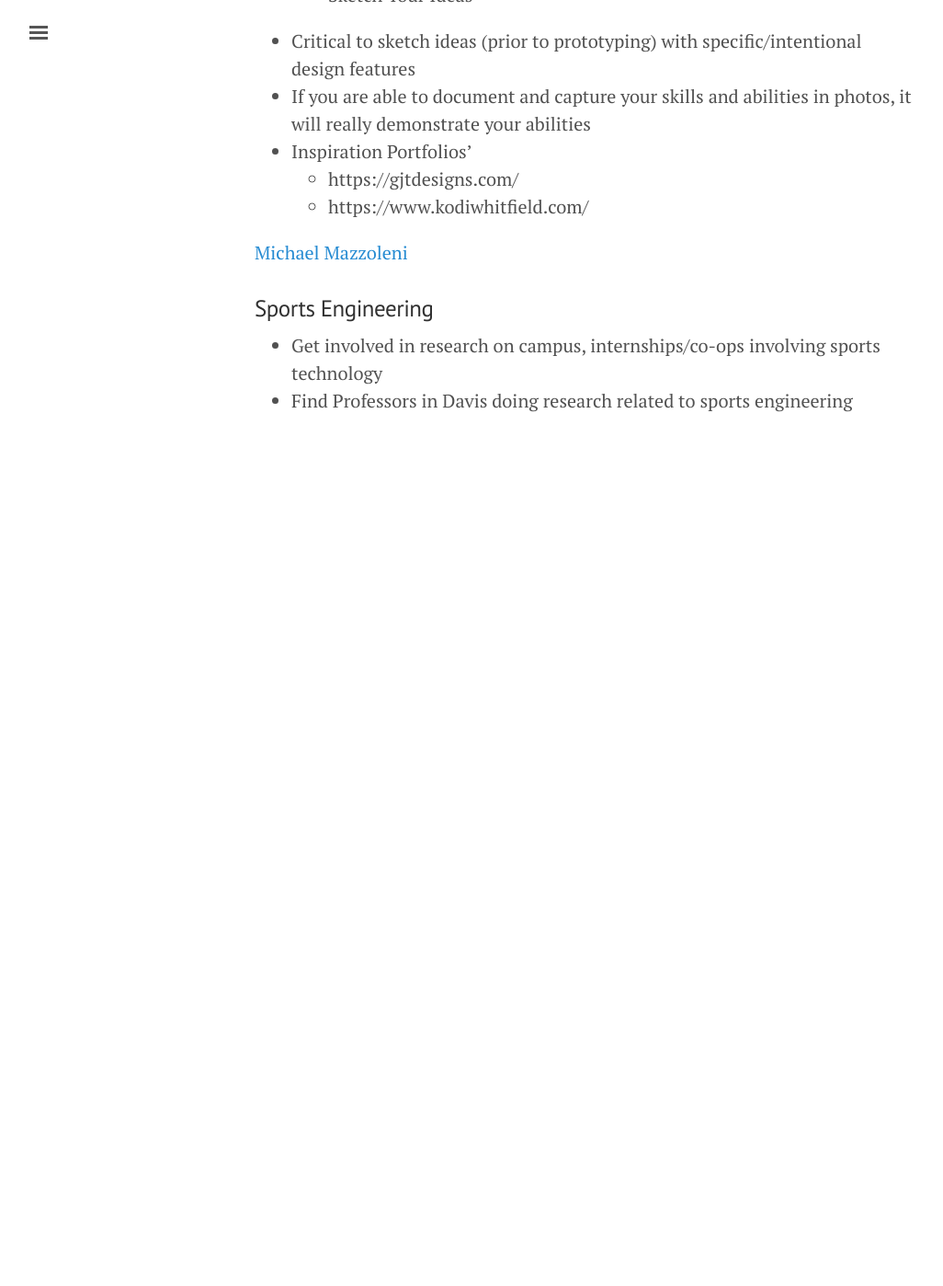
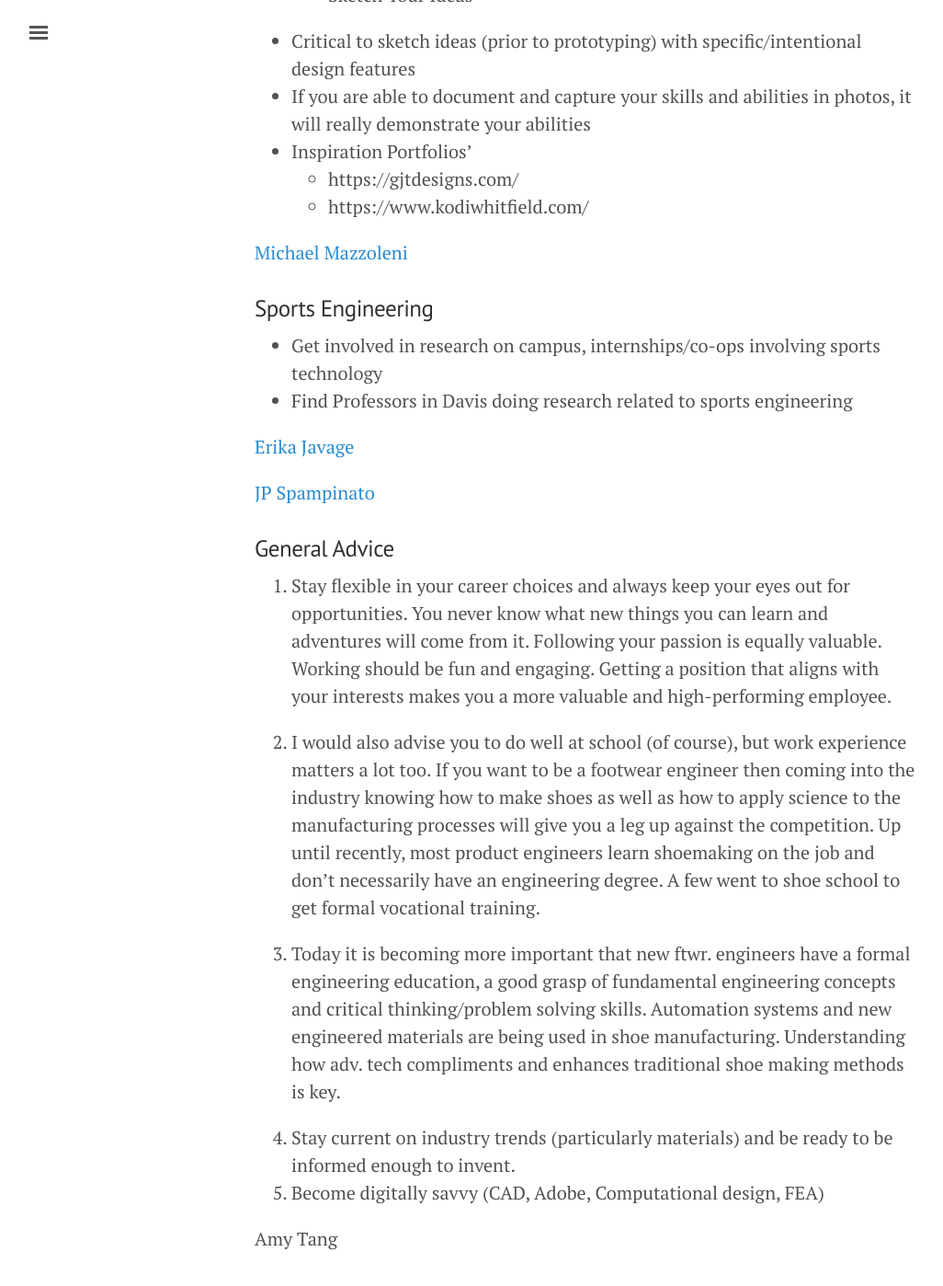
Before and after one commit to bjchia/bjchia.github.io, a Jekyll site: the page built from references.md, in a window 1280 px wide and 1400 px high, scrolled down 855 px. Shown: the whole window at 92% size, without its empty margins (3-1029 px from the left). Built offline with Jekyll 4.4.1, drawn with Linux system fonts in a browser that asks for light colours; before the commit the page ends 1386 px from its top, so only the background shows below that.

Commit message:
Update references.md

```diff
--- a/references.md
+++ b/references.md
@@ -31,3 +31,18 @@ title: References
 ### Sports Engineering
 * Get involved in research on campus, internships/co-ops involving sports technology
 * Find Professors in Davis doing research related to sports engineering
+
+[Erika Javage](https://www.linkedin.com/in/erikajavage/)
+
+[JP Spampinato](https://www.linkedin.com/in/jp-spampinato-7788665/)
+### General Advice
+1. Stay flexible in your career choices and always keep your eyes out for opportunities. You never know what new things you can learn and adventures will come from it. Following your passion is equally valuable. Working should be fun and engaging. Getting a position that aligns with your interests makes you a more valuable and high-performing employee.
+
+2. I would also advise you to do well at school (of course), but work experience matters a lot too. If you want to be a footwear engineer then coming into the industry knowing how to make shoes as well as how to apply science to the manufacturing processes will give you a leg up against the competition. Up until recently, most product engineers learn shoemaking on the job and don’t necessarily have an engineering degree. A few went to shoe school to get formal vocational training.
+
+3. Today it is becoming more important that new ftwr. engineers have a formal engineering education, a good grasp of fundamental engineering concepts and critical thinking/problem solving skills. Automation systems and new engineered materials are being used in shoe manufacturing. Understanding how adv. tech compliments and enhances traditional shoe making methods is key.
+
+4.  Stay current on industry trends (particularly materials) and be ready to be informed enough to invent.
+5.  Become digitally savvy (CAD, Adobe, Computational design, FEA)
+
+Amy Tang
```
